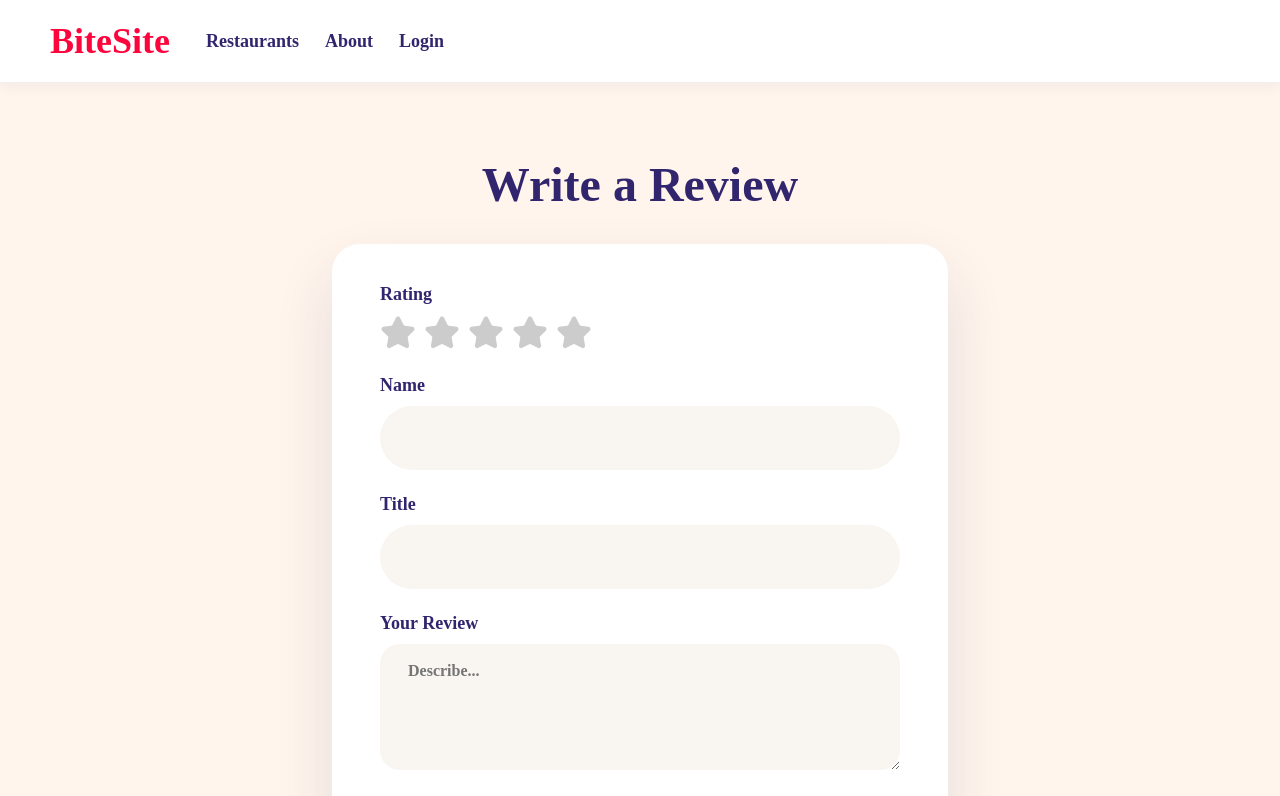
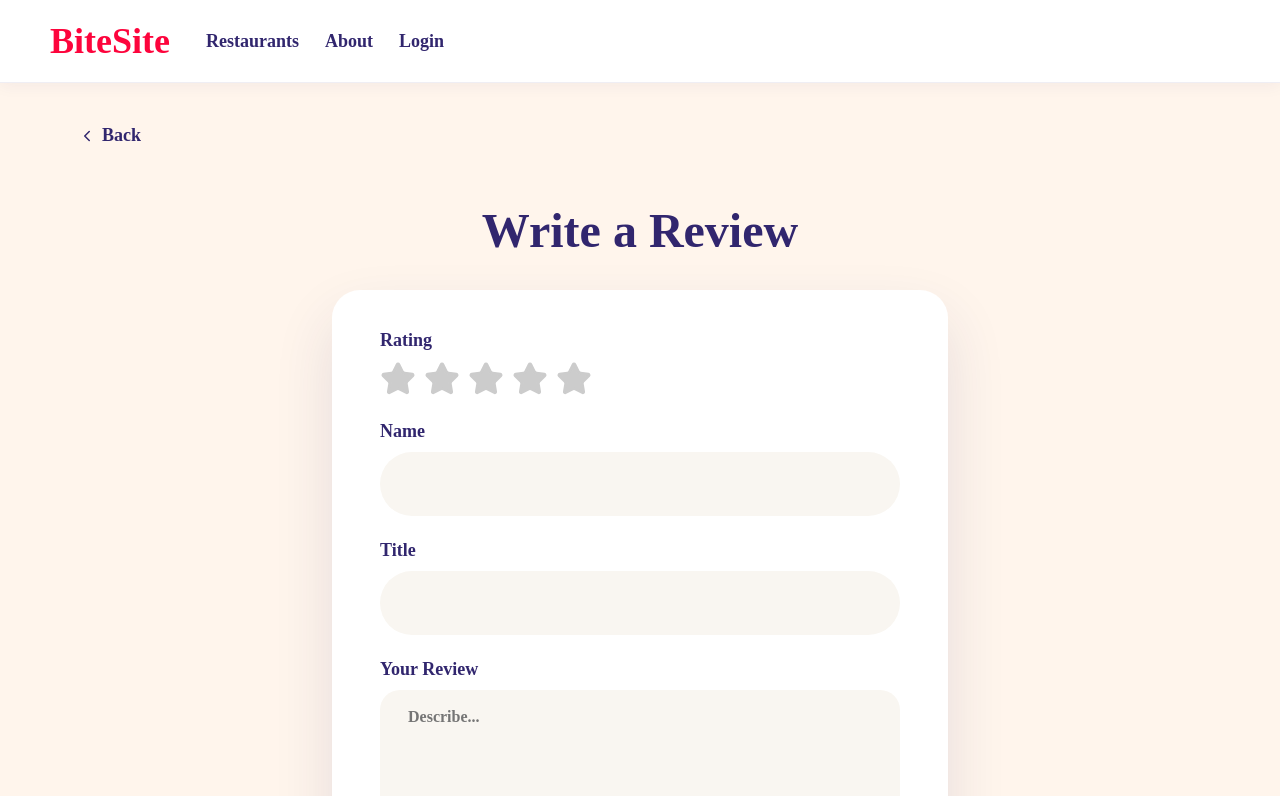
Before and after one commit to davide-muzzi/BiteSite, a Vue app in the folder Frontend/: page /write-review/1 in a window 1280 px wide. Shown: the top 796 px of the page. Built offline with nearby package versions, Linux system fonts and the light colour scheme; no server answers; a web font is replaced by a local one.

Commit message:
feat(review): add back button to review pages

```diff
--- a/Frontend/src/views/ManageReviewsView.vue
+++ b/Frontend/src/views/ManageReviewsView.vue
@@ -3,6 +3,7 @@
     import { ref, computed, onMounted } from 'vue'
     import { useRoute } from 'vue-router'
     import { getRestaurantsReviews } from '@/api/routes/restaurant.js'
+    import BackButton from '@/components/BackButton.vue'
 
     const pageRoute = useRoute()
     const reviewsEnabled = ref(true)
@@ -36,6 +37,7 @@
 
 <template>
   <div class="manage-reviews">
+    <BackButton />
     <div class="header">
       <div class="header-text">
         <span class="label">Enable Reviews</span>
--- a/Frontend/src/views/WriteReviewView.vue
+++ b/Frontend/src/views/WriteReviewView.vue
@@ -3,6 +3,7 @@ import { ref } from 'vue'
 import { useRoute } from 'vue-router'
 import { Star } from 'lucide-vue-next'
 import { saveReview } from "@/api/routes/restaurant.js";
+import BackButton from '@/components/BackButton.vue'
 
 const route = useRoute()
 
@@ -45,6 +46,7 @@ const handleSaveReview = async () => {
 
 <template>
     <section class="review-page">
+        <BackButton />
         <div class="page-header">
             <h1>Write a Review</h1>
         </div>
```
